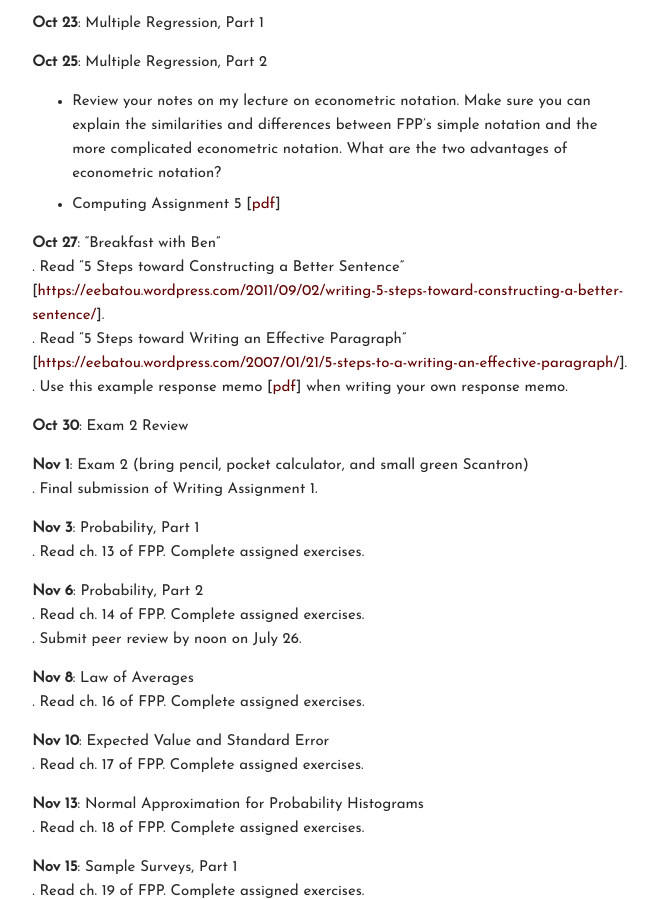
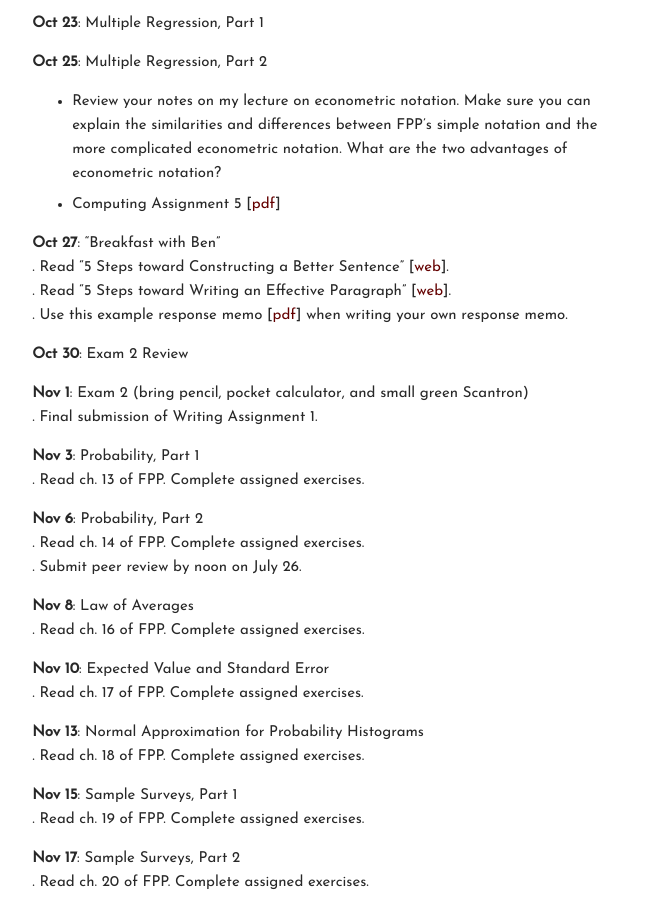
Before and after one commit to carlislerainey/carlislerainey.github.io, a Jekyll site: the page built from teaching/pols-209/index.md, in a window 1280 px wide and 900 px high, scrolled down 2645 px. Shown: the whole window, without its empty margins (430-1088 px from the left). Built offline with Jekyll 4.4.1, drawn with Linux system fonts in a browser that asks for light colours.

Commit message:
update 209

```diff
--- a/teaching/pols-209/index.md
+++ b/teaching/pols-209/index.md
@@ -120,8 +120,8 @@
  - Computing Assignment 5 [[pdf](files/r-assign-05.pdf)]
 
 **Oct 27**: "Breakfast with Ben"
-. Read "5 Steps toward Constructing a Better Sentence" [[https://eebatou.wordpress.com/2011/09/02/writing-5-steps-toward-constructing-a-better-sentence/](web)].
-. Read "5 Steps toward Writing an Effective Paragraph" [[https://eebatou.wordpress.com/2007/01/21/5-steps-to-a-writing-an-effective-paragraph/](web)].
+. Read "5 Steps toward Constructing a Better Sentence" [[web](https://eebatou.wordpress.com/2011/09/02/writing-5-steps-toward-constructing-a-better-sentence/)].
+. Read "5 Steps toward Writing an Effective Paragraph" [[web](https://eebatou.wordpress.com/2007/01/21/5-steps-to-a-writing-an-effective-paragraph/)].
 . Use this example response memo [[pdf](files/example-response-memo.pdf)] when writing your own response memo.
 
 **Oct 30**: Exam 2 Review
```
